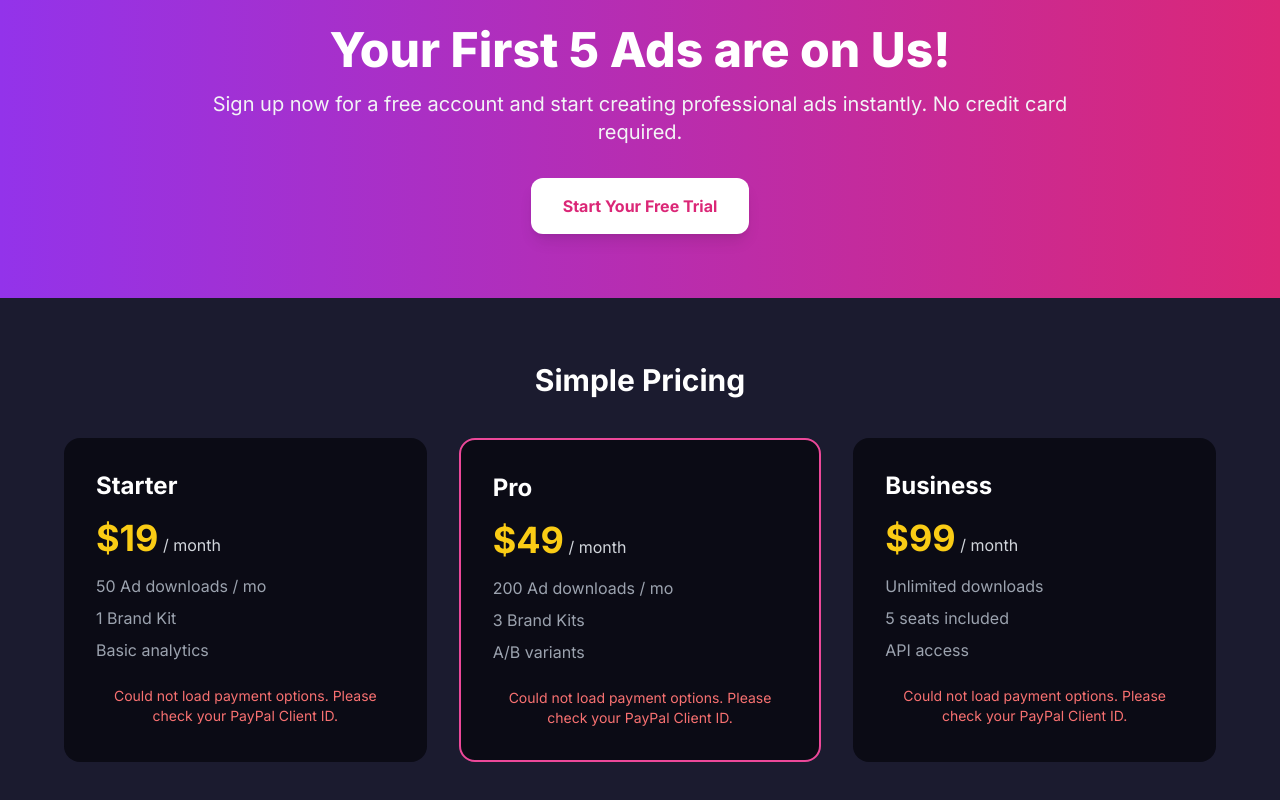
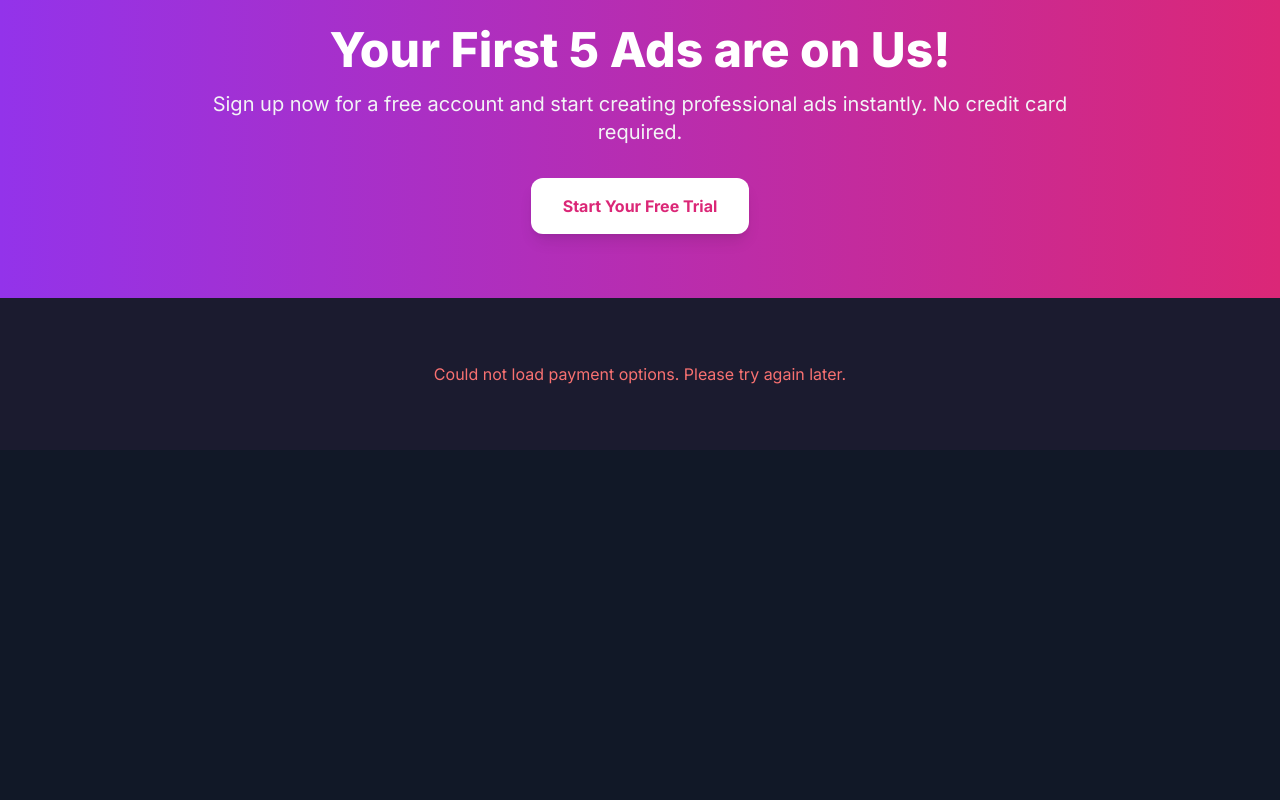
Before and after one commit to lulusaymyname-lab/Soul-tribe-ad-creator., a website: page index.html in a window 1280 px wide. Shown: the part 3188-3988 px from the top of the page. After the commit the page ends 3638 px from the top, so only its background shows below. Drawn offline with nearby package versions, Linux system fonts and the light colour scheme.

Commit message:
Update index.html

```diff
--- a/index.html
+++ b/index.html
@@ -6,8 +6,6 @@
     <title>Ad & Campaign Creator</title>
     <script src="https://cdn.tailwindcss.com"></script>
     <link href="https://cdn.jsdelivr.net/npm/select2@4.1.0-rc.0/dist/css/select2.min.css" rel="stylesheet" />
-    <!-- PayPal SDK -->
-    <script src="https://www.paypal.com/sdk/js?client-id=AQRSVj2hhAqWy7TCjAWRB4mxj5Y3B87JdMGtBUIGCEKMFMWLvep2pRGDGyjTebgI2N760RB1jUrsmZGW&currency=USD"></script>
     <style>
         @import url('https://fonts.googleapis.com/css2?family=Inter:wght@400;500;600;700;800&display=swap');
         body {
@@ -259,11 +257,9 @@
         }
 
         async function callSecureApi(type, payload) {
-            if (window.self !== window.top) {
-                throw new Error("API calls are disabled in this preview environment.");
-            }
-            const response = await fetch(SECURE_API_ENDPOINT, {
-                method: 'POST', headers: { 'Content-Type': 'application/json' },
+            const response = await fetch('/api/generate', {
+                method: 'POST',
+                headers: { 'Content-Type': 'application/json' },
                 body: JSON.stringify({ type, payload })
             });
             if (!response.ok) {
@@ -623,11 +619,11 @@
         }
 
         function setupPayPalButtons() {
-            if (window.self !== window.top) {
-                console.warn("PayPal buttons are disabled in this preview environment to prevent errors.");
-                return;
-            }
-
+            // Conditionally load and set up PayPal to avoid errors in preview environments
+            if (window.self === window.top) {
+                const script = document.createElement('script');
+                script.src = "https://www.paypal.com/sdk/js?client-id=AQRSVj2hhAqWy7TCjAWRB4mxj5Y3B87JdMGtBUIGCEKMFMWLvep2pRGDGyjTebgI2N760RB1jUrsmZGW&currency=USD";
+                script.onload = () => {
                     const plans = {
                         starter: { container: '#paypal-starter-button-container', value: '19.00' },
                         pro: { container: '#paypal-pro-button-container', value: '49.00' },
@@ -636,6 +632,7 @@
 
                     for (const plan in plans) {
                         try {
+                            if(document.querySelector(plans[plan].container)) {
                                 paypal.Buttons({
                                     createOrder: function(data, actions) {
                                         return actions.order.create({ purchase_units: [{ amount: { value: plans[plan].value } }] });
@@ -653,10 +650,25 @@
                                         showMessageBox('An error occurred with your payment.', true);
                                     }
                                 }).render(plans[plan].container);
+                            }
                         } catch(e) {
                             console.error("PayPal button rendering error:", e);
-                    document.querySelector(plans[plan].container).innerHTML = `<div class="text-center text-red-400 text-sm">Could not load payment options. Please check your PayPal Client ID.</div>`;
+                            if(document.querySelector(plans[plan].container)){
+                                document.querySelector(plans[plan].container).innerHTML = `<div class="text-center text-red-400 text-sm">Could not load payment options.</div>`;
                             }
+                        }
+                    }
+                };
+                script.onerror = () => {
+                     console.error("Failed to load the PayPal SDK script.");
+                     const pricingSection = document.getElementById('pricing');
+                     if(pricingSection) {
+                        pricingSection.innerHTML = '<p class="text-center text-red-400">Could not load payment options. Please try again later.</p>';
+                    }
+                };
+                document.body.appendChild(script);
+            } else {
+                 console.warn("PayPal buttons are disabled in this preview environment.");
             }
         }
 
```
Lines whose indentation alone changed are shown as unchanged.
